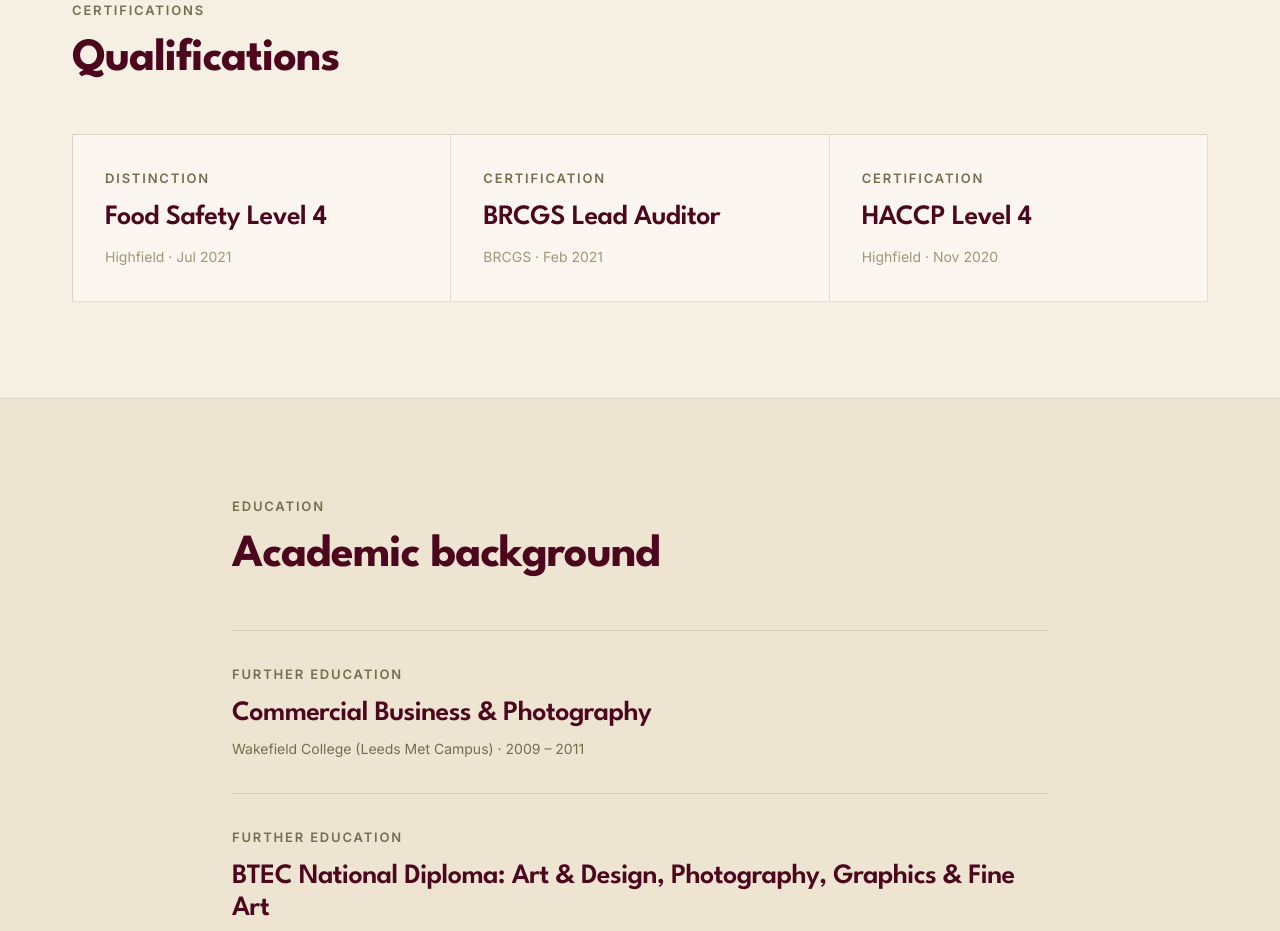
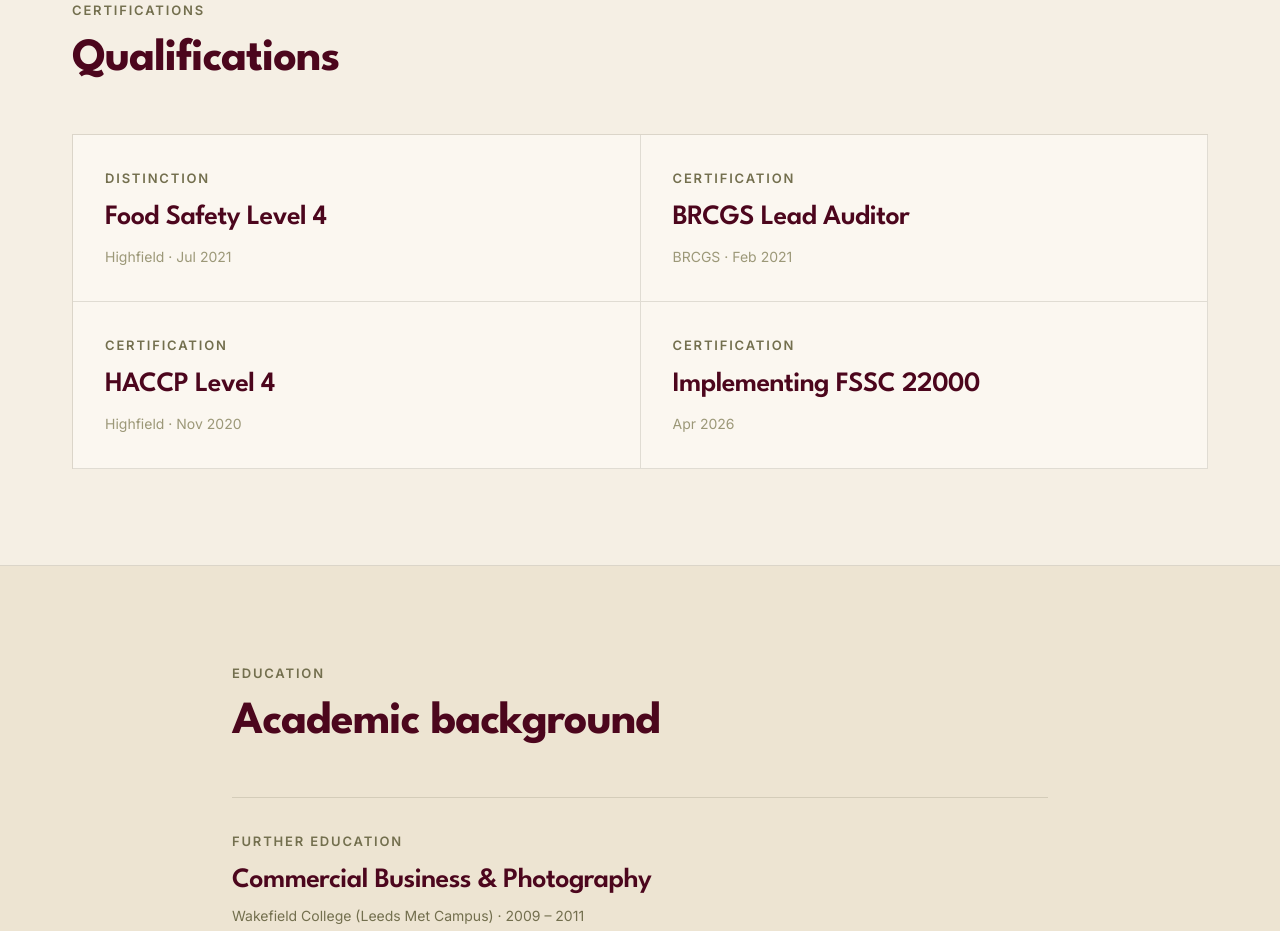
Before and after one commit to CosgroDev/Personal-v2, a Next.js app: page /cv in a window 1280 px wide. Shown: the part 7180-8111 px from the top of the page. Built offline with nearby package versions, Linux system fonts and the light colour scheme.

Commit message:
Add Implementing FSSC 22000 certification (Apr 2026), fix cert grid to 2x2
https://claude.ai/code/session_01PY2onpCV1zqVKGFh612U8a

```diff
--- a/app/cv/page.tsx
+++ b/app/cv/page.tsx
@@ -165,9 +165,10 @@ const skills = [
 ]
 
 const certifications = [
-  { grade: 'Distinction',    title: 'Food Safety Level 4', issuer: 'Highfield', date: 'Jul 2021' },
-  { grade: 'Certification',  title: 'BRCGS Lead Auditor',  issuer: 'BRCGS',     date: 'Feb 2021' },
-  { grade: 'Certification',  title: 'HACCP Level 4',        issuer: 'Highfield', date: 'Nov 2020' },
+  { grade: 'Distinction',    title: 'Food Safety Level 4',      issuer: 'Highfield', date: 'Jul 2021' },
+  { grade: 'Certification',  title: 'BRCGS Lead Auditor',        issuer: 'BRCGS',     date: 'Feb 2021' },
+  { grade: 'Certification',  title: 'HACCP Level 4',             issuer: 'Highfield', date: 'Nov 2020' },
+  { grade: 'Certification',  title: 'Implementing FSSC 22000',   issuer: '',          date: 'Apr 2026' },
 ]
 
 const education = [
@@ -315,7 +316,9 @@ export default function CVPage() {
               <div key={cert.title} className="cert-card">
                 <p className="eyebrow cert-grade">{cert.grade}</p>
                 <h3 className="cert-title">{cert.title}</h3>
-                <p className="cert-meta">{cert.issuer}&nbsp;·&nbsp;{cert.date}</p>
+                <p className="cert-meta">
+                  {cert.issuer ? <>{cert.issuer}&nbsp;·&nbsp;</> : null}{cert.date}
+                </p>
               </div>
             ))}
           </div>
--- a/app/globals.css
+++ b/app/globals.css
@@ -607,7 +607,7 @@ input, button, textarea, select {
 /* Certifications */
 .cert-grid {
   display: grid;
-  grid-template-columns: repeat(3, 1fr);
+  grid-template-columns: repeat(2, 1fr);
   border-top: 1px solid var(--border-hair);
   border-left: 1px solid var(--border-hair);
 }
```
